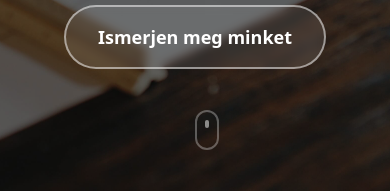
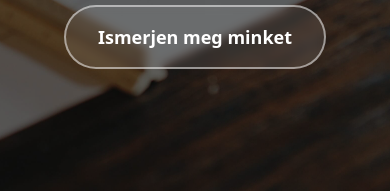
Before and after one commit to Mrdomesztosz/perfect-general, a Next.js app: page / in a window 390 px wide. Shown: the part 653-844 px from the top of the page. Built offline with nearby package versions, Linux system fonts and the light colour scheme.

Commit message:
Stabil hiba mentes, további képekre való várás

```diff
--- a/src/components/sections/Hero.jsx
+++ b/src/components/sections/Hero.jsx
@@ -59,7 +59,7 @@
       </div>
 
       {/* Görgetés jelző */}
-      <div className="absolute bottom-8 left-1/2 -translate-x-1/2 animate-bounce text-white/50">
+      <div className="absolute bottom-8 left-1/2 -translate-x-1/2 animate-bounce text-white/50 hidden md:block">
         <div className="w-6 h-10 border-2 border-white/30 rounded-full flex justify-center p-1">
           <div className="w-1 h-2 bg-white/50 rounded-full mt-1"></div>
         </div>
```
